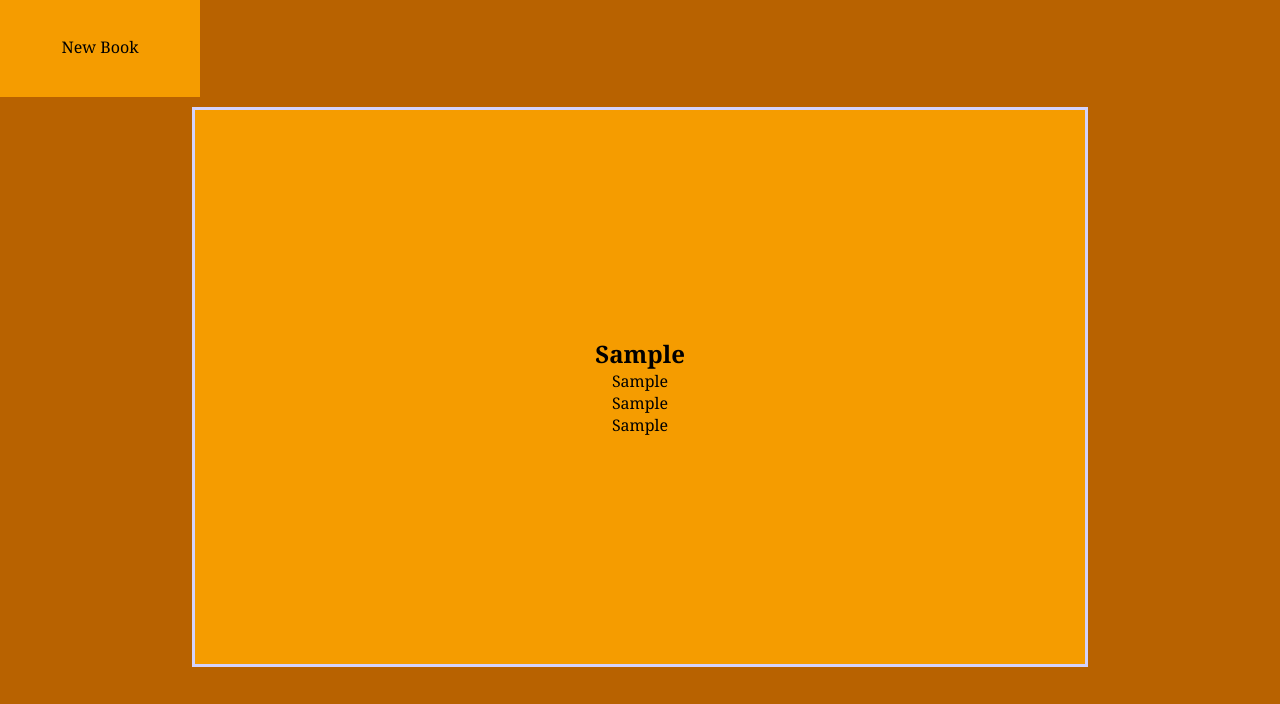
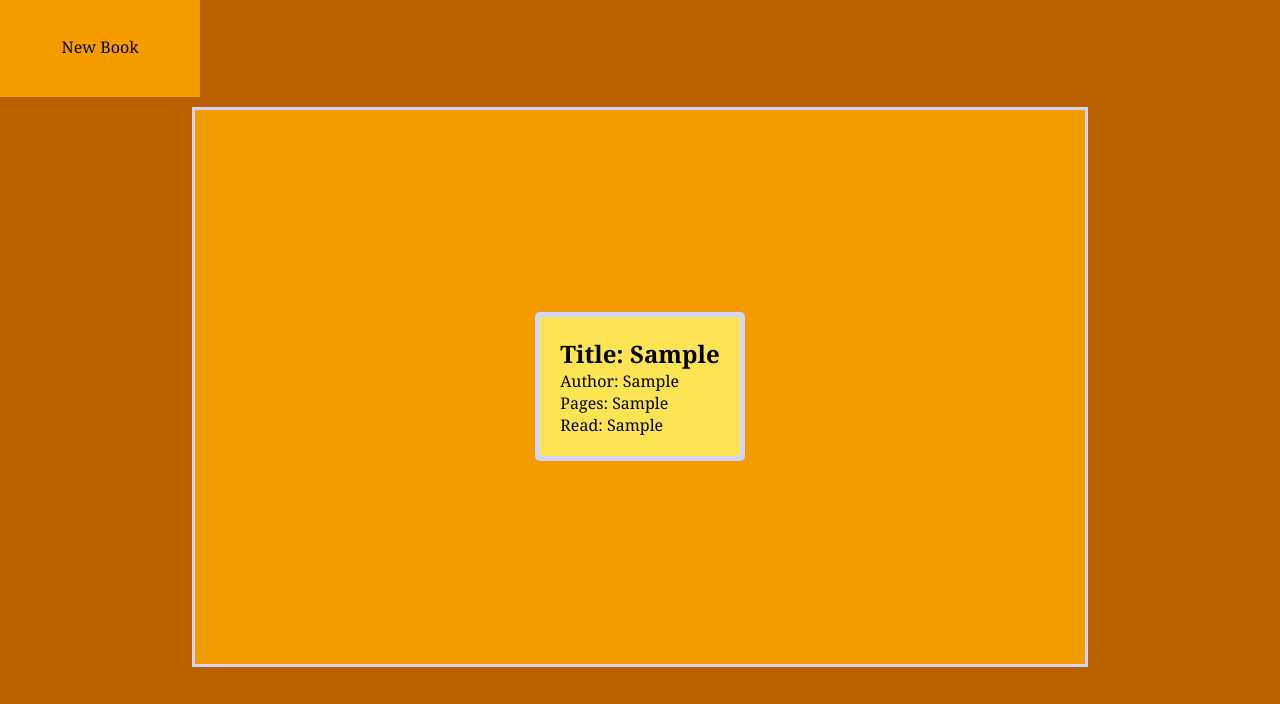
Before and after one commit to roquez94/Library-App, a plain HTML site: page index.html in a window 1280 px wide. Both pictures are taken after typing "Sample", "Sample", "Sample", "Sample" into the empty fields and a click on the button "New Book". Shown: the part 96-800 px from the top of the page. Drawn offline with Linux system fonts and the light colour scheme.

Commit message:
Used library2.js draft instead. Made cards using li list

```diff
--- a/index.html
+++ b/index.html
@@ -8,7 +8,7 @@
         <link rel="stylesheet" href="style.css">
     </head>
     <body>
-        <script src="library.js" defer></script>
+        <script src="library2.js" defer></script>
         <div class = "container">
             <h1>Add Book Information Here</h1>
             <div class="main-content"><!--add form here-->
@@ -29,6 +29,7 @@
                 </form>
             </div>
             <div class="bookInfo">
+                <ul id="book-list"></ul>
 
             </div><!--End Book info div-->
 
--- a/library2.js
+++ b/library2.js
@@ -23,49 +23,49 @@ function addBookToLibrary (e) {
     e.preventDefault();
     //prompts user for books information
     //adds book to viewers screen
-    let newTitle = document.getElementById('title').value;
+    let title = document.getElementById('title').value;
 
-    let newAuthor = document.getElementById('author').value;
+    let author = document.getElementById('author').value;
 
-    let newPages =  document.getElementById('pages').value;
+    let pages =  document.getElementById('pages').value;
 
-    let newRead =  document.getElementById('read').value;
+    let read =  document.getElementById('read').value;
 
-   let newBook = new Book (newTitle, newAuthor, newPages, newRead);
-    newBook.info();
+   let newBook = new Book(title, author, pages, read);
     //adds new book info to myLibrary array
     myLibrary.push(newBook);
-    displayLibrary();
+    displayLibrary(newBook);
+    newBook.info();
 }
 
+let elementUl = document.getElementById('book-list');
 
 //function that loops book info to display
-function displayLibrary () {
-    for (let i = 0; i <myLibrary.length; i++) {
-
-        let bookInfo = document.querySelector('.bookInfo');
+function displayLibrary (newBook) {
         let title = document.createElement('h2');
         let author = document.createElement('p');
         let pages = document.createElement('p');
         let read = document.createElement('p');
 
-        let bookTitle = myLibrary[i].title;
-        let bookAuthor = myLibrary[i].author;
-        let bookPages = myLibrary[i].pages;
-        let bookRead = myLibrary[i].read;
+        //The list element that will hold all book info
+        let bookElement = document.createElement('li');
 
-        title.textContent = bookTitle;
-        author.textContent = bookAuthor;
-        pages.textContent = bookPages;
-        read.textContent = bookRead;
+        let bookTitle = document.createTextNode("Title: " + newBook.title);
+        let bookAuthor = document.createTextNode("Author: " + newBook.author);
+        let bookPages = document.createTextNode("Pages: " + newBook.pages);
+        let bookRead = document.createTextNode("Read: " + newBook.read);
 
-        // if (bookInfo.hasChildNodes = true){
-        //     removePreviousBookEntries(bookInfo);
-            bookInfo.appendChild(title);
-            bookInfo.appendChild(author);
-            bookInfo.appendChild(pages);
-            bookInfo.appendChild(read);
-    }
+        title.appendChild(bookTitle);
+        author.appendChild(bookAuthor);
+        pages.appendChild(bookPages);
+        read.appendChild(bookRead);
+
+        bookElement.appendChild(title);
+        bookElement.appendChild(author);
+        bookElement.appendChild(pages);
+        bookElement.appendChild(read);
+
+        elementUl.appendChild(bookElement);
 }
 
 //removes all child nodes of the bookInfo div
--- a/style.css
+++ b/style.css
@@ -6,6 +6,7 @@
     --theme-color:rgb(184, 98, 0);
     --theme-color2: rgb(211, 211, 253);
     --theme-color3: rgba(255, 166, 0, 0.863);
+    --theme-color4: rgb(253, 228, 85);
     font-family:Cambria, Cochin, Georgia, Times, 'Times New Roman', serif;
   }
 
@@ -31,6 +32,15 @@
     border: solid var(--theme-color2);
   }
 
+  #book-list li {
+    list-style: none;
+    background-color: var(--theme-color4);
+    border: solid 5px var(--theme-color2);
+    border-radius: 5px;
+    padding: 20px;
+    margin: 5px;
+  }
+
   .newBookButton {
     width: 200px;
     height: 100px;
```
